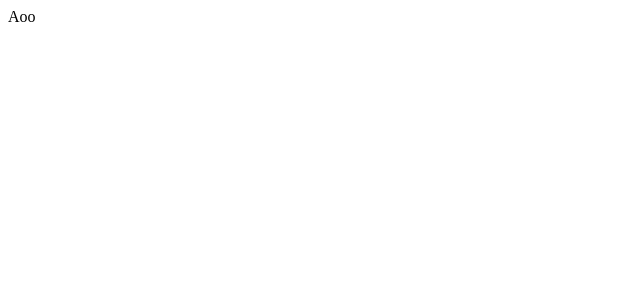
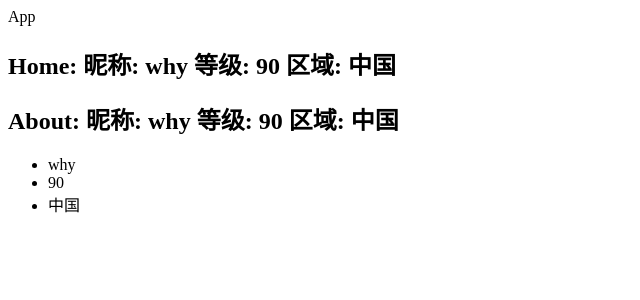
Before and after one commit to zhaoqifan884/learn_react, a React (Create React App) app in the folder 06_learn_components/: page / in a window 1280 px wide. Shown: the top 300 px of the page, without its empty margins (0-640 px from the left). Built offline with nearby package versions, Linux system fonts and the light colour scheme.

Commit message:
高阶组件应用场景

```diff
--- a/06_learn_components/src/11_高阶组件的使用/01_高阶组件的定义方式.js
+++ b/06_learn_components/src/11_高阶组件的使用/01_高阶组件的定义方式.js
@@ -4,20 +4,32 @@ class App extends PureComponent {
     render() {
         return (
             <div>
-               Aoo
+               Aoo: {this.props.name}
             </div>
         );
     }
 }
 
-//高阶组件    接收一个组件作为参数，并返回另外一个组件
-function enhanceComponent(WrapperComponent) {
-    return class NewComponent extends PureComponent{
+//高阶组件     参数为组件，返回值为新组件的函数
+// 接收一个组件作为参数，并返回另外一个组件
+function enhanceComponent(WrappedComponent) {
+    class NewComponent extends PureComponent {
         render() {
-            return <WrapperComponent/>
+            return <WrappedComponent {...this.props}/>
         }
     }
+
+    NewComponent.displayName = "Kobe";
+    return NewComponent;
 }
+
+/*function enhanceComponent2(WrapperComponent) {
+    function NewComponent(props) {
+        return <WrapperComponent {...props}/>
+    }
+    NewComponent.displayName = "Lion";
+    return NewComponent
+}*/
 
 const EnhanceComponent = enhanceComponent(App);
 
--- /dev/null
+++ b/06_learn_components/src/11_高阶组件的使用/04_高阶组件的应用_增强props_改进.js
@@ -0,0 +1,70 @@
+import React, { PureComponent, createContext } from 'react';
+
+//定义高阶组件
+function withUser(WrapperComponent) {
+  return props => {
+    return(
+      <UserContext.Consumer>
+        {
+          user => {
+            return <WrapperComponent {...props} {...user}/>
+          }
+        }
+      </UserContext.Consumer>
+    )
+  }
+}
+
+// 创建Context
+const UserContext = createContext({
+  nickname: "默认",
+  level: -1,
+  region: "中国"
+});
+class Home extends PureComponent {
+  render() {
+    return (
+      <h2>Home: {`昵称: ${this.props.nickname} 等级: ${this.props.level} 区域: ${this.props.region}`}</h2>
+    )
+  }
+}
+
+class About extends PureComponent {
+  render() {
+    return (
+      <h2>About: {`昵称: ${this.props.nickname} 等级: ${this.props.level} 区域: ${this.props.region}`}</h2>
+    )
+  }
+}
+
+class Detail extends PureComponent{
+  render() {
+    return(
+      <ul>
+        <li>{this.props.nickname}</li>
+        <li>{this.props.level}</li>
+        <li>{this.props.region}</li>
+      </ul>
+    )
+  }
+}
+const UserHome = withUser(Home);
+const UserAbout = withUser(About);
+const UserDetail = withUser(Detail);
+
+class App extends PureComponent {
+  render() {
+    return (
+      <div>
+        App
+        <UserContext.Provider value={{nickname: "why", level: 90, region: "中国"}}>
+          <UserHome/>
+          <UserAbout/>
+          <UserDetail/>
+        </UserContext.Provider>
+      </div>
+    )
+  }
+}
+
+export default App;
--- a/06_learn_components/src/index.js
+++ b/06_learn_components/src/index.js
@@ -35,6 +35,10 @@ import ReactDOM from "react-dom"
 // import App from "./10_受控和非受控组件/03_受控组件-select的使用";
 // import App from "./10_受控和非受控组件/04_受控组件-多输入";
 // import App from "./10_受控和非受控组件/05_非受控组件的使用";
-import App from "./11_高阶组件的使用/01_高阶组件的定义方式";
+// import App from "./11_高阶组件的使用/01_高阶组件的定义方式";
+// import App from "./11_高阶组件的使用/02_高阶组件的应用_增强props";
+// import App from "./11_高阶组件的使用/03_高阶组件的应用_增强props_默认";
+import App from "./11_高阶组件的使用/04_高阶组件的应用_增强props_改进";
 
 ReactDOM.render(<App/>, document.getElementById("root"));
+// ReactDOM.render(<App name={'why'}/>, document.getElementById("root"));//11-01
```
Also changed, not shown: 06_learn_components/src/11_高阶组件的使用/02_高阶组件的应用_增强props.js (added, +40 -0 lines), 06_learn_components/src/11_高阶组件的使用/03_高阶组件的应用_增强props_默认.js (added, +51 -0 lines).
